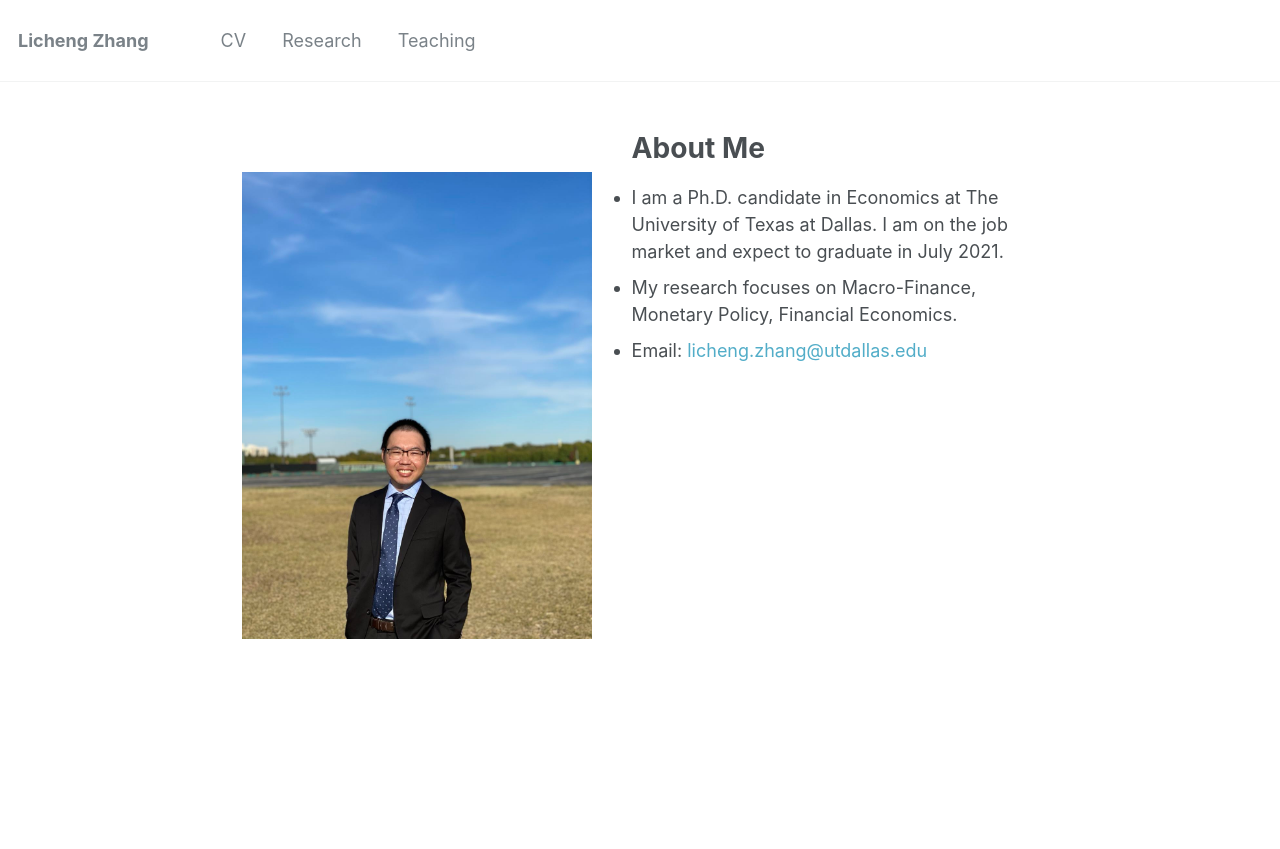
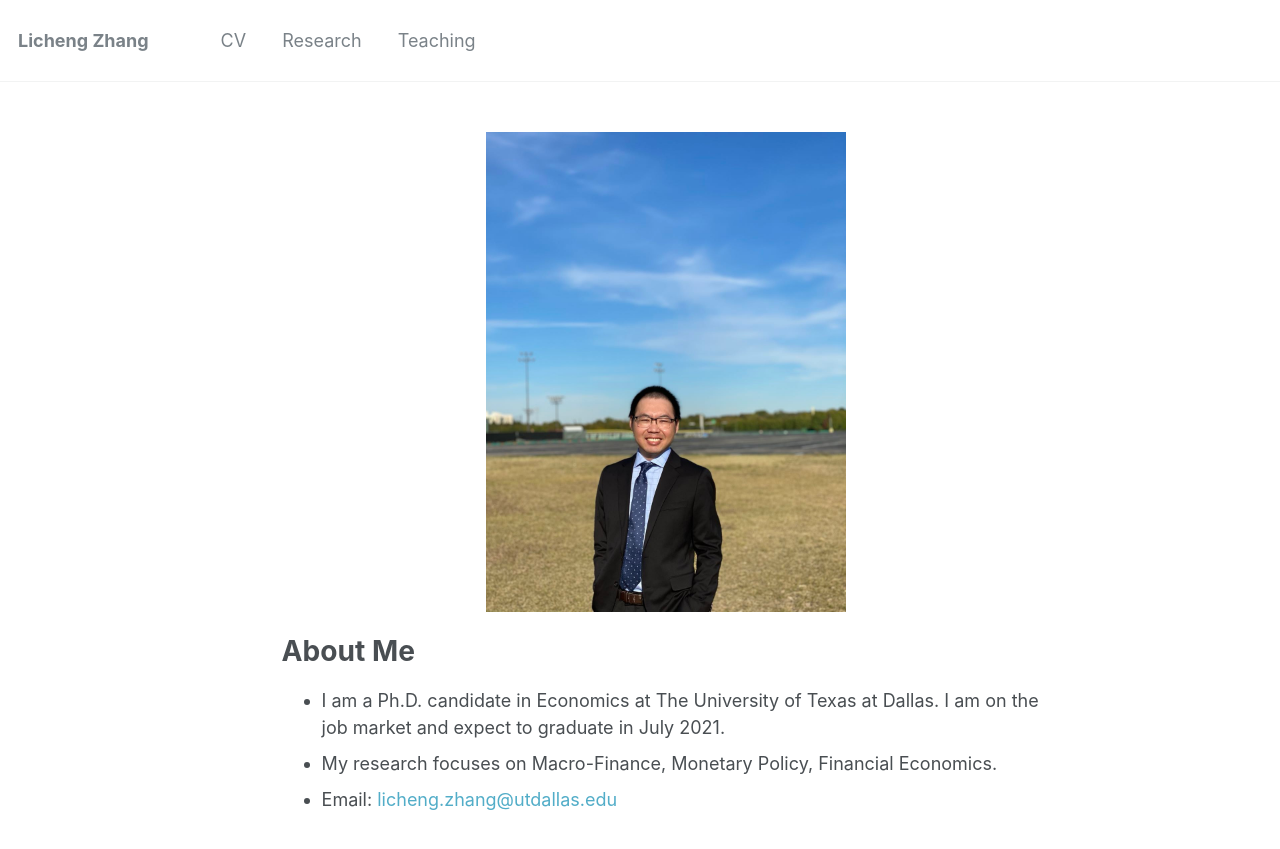
Before and after one commit to lichengzh/lichengzh.github.io, a Jekyll site: the page built from _pages/about.md, in a window 1280 px wide. Shown: the top 849 px of the page. Built offline with Jekyll 4.4.1, drawn with Linux system fonts in a browser that asks for light colours.

Commit message:
Update about.md

```diff
--- a/_pages/about.md
+++ b/_pages/about.md
@@ -8,9 +8,9 @@ redirect_from:
   - /about.html
 ---
 
-<div style= "float:left;position: relative; top: 40px;left: -40px;">
-  <img src="https://lichengzh.github.io/files/IMG_3759.JPG?raw=true" alt="Photo" style="width: 350px;"/>
-</div>
+<p align="center">
+   <img src="https://lichengzh.github.io/files/IMG_3759.JPG?raw=true" alt="Photo" style="width: 360px;"/>
+</p>
 
 
 # About Me
```
